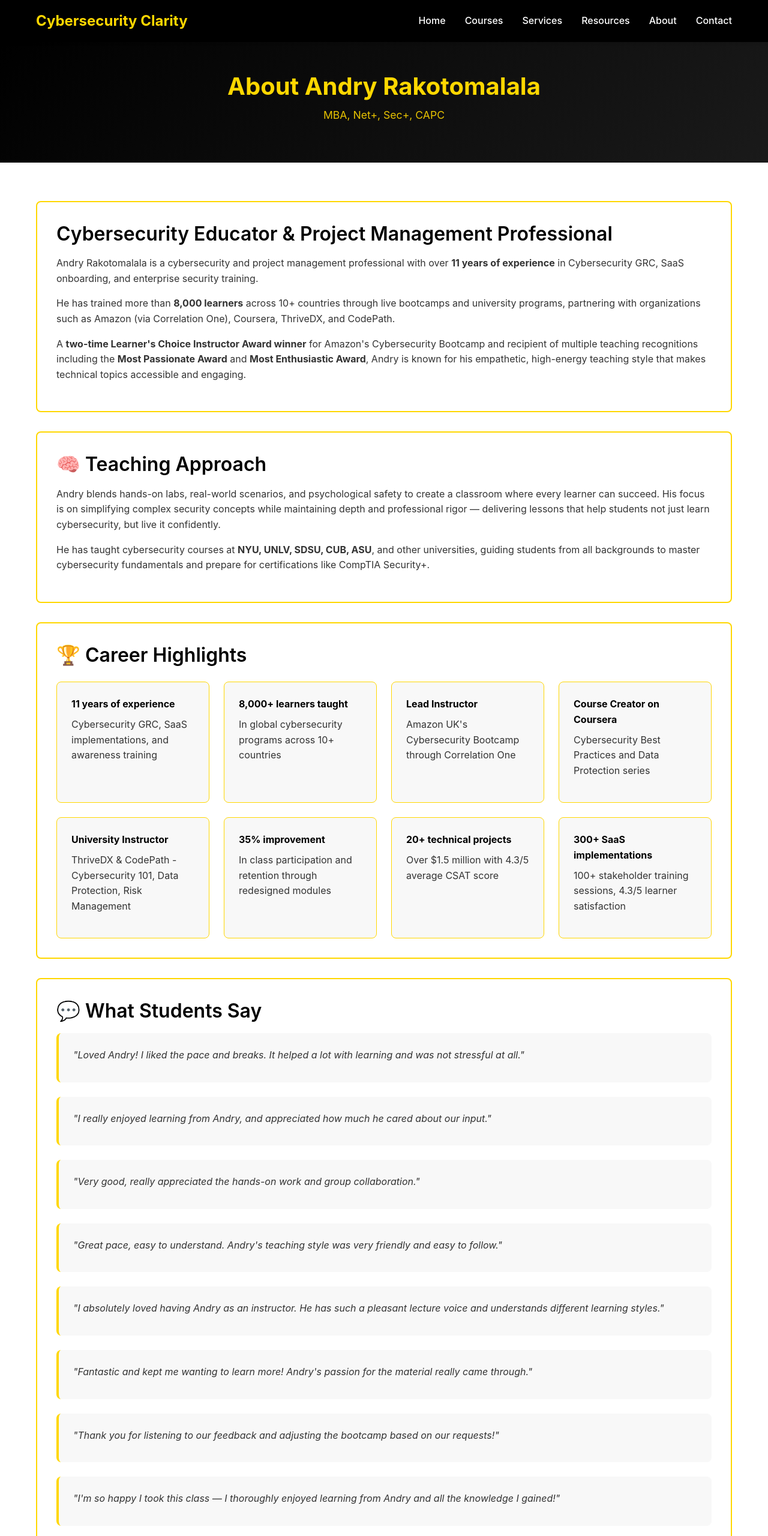
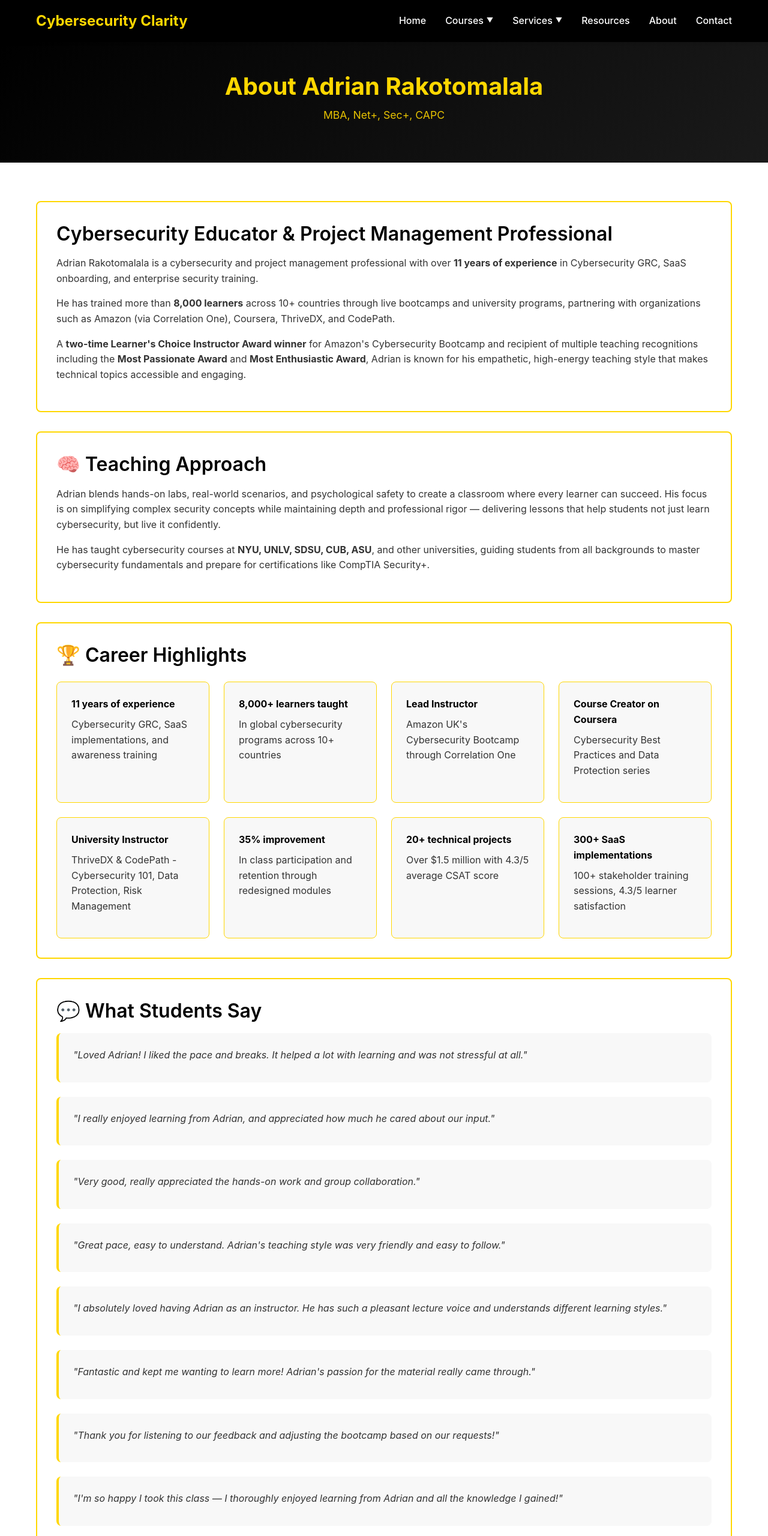
Before and after one commit to cybersecurityclarity/cybersecurity-clarity, a plain HTML site: page about.html in a window 1280 px wide. Shown: the top 2560 px of the page at 60% size. Drawn offline with Linux system fonts and the light colour scheme.

Commit message:
Update about.html

```diff
--- a/about.html
+++ b/about.html
@@ -3,8 +3,8 @@
 <head>
     <meta charset="UTF-8">
     <meta name="viewport" content="width=device-width, initial-scale=1.0">
-    <meta name="description" content="Meet Andry Rakotomalala - Cybersecurity educator with 11 years of experience training over 8,000 learners worldwide.">
-    <title>About Andry Rakotomalala - Cybersecurity Clarity</title>
+    <meta name="description" content="Meet Adrian Rakotomalala - Cybersecurity educator with 11 years of experience training over 8,000 learners worldwide.">
+    <title>About Adrian Rakotomalala - Cybersecurity Clarity</title>
     <link rel="stylesheet" href="css/style.css">
 </head>
 <body>
@@ -15,8 +15,20 @@
                 <a href="index.html" class="logo">Cybersecurity Clarity</a>
                 <ul class="nav-links">
                     <li><a href="index.html">Home</a></li>
-                    <li><a href="courses.html">Courses</a></li>
-                    <li><a href="services.html">Services</a></li>
+                    <li class="dropdown">
+                        <a href="courses.html">Courses</a>
+                        <ul class="dropdown-menu">
+                            <li><a href="course.html">Cybersecurity 101</a></li>
+                            <li><a href="ai-101.html">AI 101 (Coming Soon)</a></li>
+                        </ul>
+                    </li>
+                    <li class="dropdown">
+                        <a href="services.html">Services</a>
+                        <ul class="dropdown-menu">
+                            <li><a href="web-design.html">Website Design</a></li>
+                            <li><a href="career-coaching.html">Career Coaching</a></li>
+                        </ul>
+                    </li>
                     <li><a href="resources.html">Resources</a></li>
                     <li><a href="about.html">About</a></li>
                     <li><a href="contact.html">Contact</a></li>
@@ -28,7 +40,7 @@
     <!-- Hero Section -->
     <section class="about-hero">
         <div class="container">
-            <h1>About Andry Rakotomalala</h1>
+            <h1>About Adrian Rakotomalala</h1>
             <p class="credentials">MBA, Net+, Sec+, CAPC</p>
         </div>
     </section>
@@ -38,15 +50,15 @@
         <div class="container">
             <div class="about-section">
                 <h2>Cybersecurity Educator & Project Management Professional</h2>
-                <p>Andry Rakotomalala is a cybersecurity and project management professional with over <strong>11 years of experience</strong> in Cybersecurity GRC, SaaS onboarding, and enterprise security training.</p>
+                <p>Adrian Rakotomalala is a cybersecurity and project management professional with over <strong>11 years of experience</strong> in Cybersecurity GRC, SaaS onboarding, and enterprise security training.</p>
                 <p>He has trained more than <strong>8,000 learners</strong> across 10+ countries through live bootcamps and university programs, partnering with organizations such as Amazon (via Correlation One), Coursera, ThriveDX, and CodePath.</p>
-                <p>A <strong>two-time Learner's Choice Instructor Award winner</strong> for Amazon's Cybersecurity Bootcamp and recipient of multiple teaching recognitions including the <strong>Most Passionate Award</strong> and <strong>Most Enthusiastic Award</strong>, Andry is known for his empathetic, high-energy teaching style that makes technical topics accessible and engaging.</p>
+                <p>A <strong>two-time Learner's Choice Instructor Award winner</strong> for Amazon's Cybersecurity Bootcamp and recipient of multiple teaching recognitions including the <strong>Most Passionate Award</strong> and <strong>Most Enthusiastic Award</strong>, Adrian is known for his empathetic, high-energy teaching style that makes technical topics accessible and engaging.</p>
             </div>
 
             <!-- Teaching Approach -->
             <div class="about-section">
                 <h2>🧠 Teaching Approach</h2>
-                <p>Andry blends hands-on labs, real-world scenarios, and psychological safety to create a classroom where every learner can succeed. His focus is on simplifying complex security concepts while maintaining depth and professional rigor — delivering lessons that help students not just learn cybersecurity, but live it confidently.</p>
+                <p>Adrian blends hands-on labs, real-world scenarios, and psychological safety to create a classroom where every learner can succeed. His focus is on simplifying complex security concepts while maintaining depth and professional rigor — delivering lessons that help students not just learn cybersecurity, but live it confidently.</p>
                 <p>He has taught cybersecurity courses at <strong>NYU, UNLV, SDSU, CUB, ASU</strong>, and other universities, guiding students from all backgrounds to master cybersecurity fundamentals and prepare for certifications like CompTIA Security+.</p>
             </div>
 
@@ -94,11 +106,11 @@
                 <h2>💬 What Students Say</h2>
 
                 <div class="testimonial-card">
-                    <p>"Loved Andry! I liked the pace and breaks. It helped a lot with learning and was not stressful at all."</p>
+                    <p>"Loved Adrian! I liked the pace and breaks. It helped a lot with learning and was not stressful at all."</p>
                 </div>
 
                 <div class="testimonial-card">
-                    <p>"I really enjoyed learning from Andry, and appreciated how much he cared about our input."</p>
+                    <p>"I really enjoyed learning from Adrian, and appreciated how much he cared about our input."</p>
                 </div>
 
                 <div class="testimonial-card">
@@ -106,15 +118,15 @@
                 </div>
 
                 <div class="testimonial-card">
-                    <p>"Great pace, easy to understand. Andry's teaching style was very friendly and easy to follow."</p>
+                    <p>"Great pace, easy to understand. Adrian's teaching style was very friendly and easy to follow."</p>
                 </div>
 
                 <div class="testimonial-card">
-                    <p>"I absolutely loved having Andry as an instructor. He has such a pleasant lecture voice and understands different learning styles."</p>
+                    <p>"I absolutely loved having Adrian as an instructor. He has such a pleasant lecture voice and understands different learning styles."</p>
                 </div>
 
                 <div class="testimonial-card">
-                    <p>"Fantastic and kept me wanting to learn more! Andry's passion for the material really came through."</p>
+                    <p>"Fantastic and kept me wanting to learn more! Adrian's passion for the material really came through."</p>
                 </div>
 
                 <div class="testimonial-card">
@@ -122,7 +134,7 @@
                 </div>
 
                 <div class="testimonial-card">
-                    <p>"I'm so happy I took this class — I thoroughly enjoyed learning from Andry and all the knowledge I gained!"</p>
+                    <p>"I'm so happy I took this class — I thoroughly enjoyed learning from Adrian and all the knowledge I gained!"</p>
                 </div>
 
                 <p style="text-align: center; color: #888; font-size: 0.9rem; margin-top: 1rem;">All testimonials sourced from verified student feedback and internal teaching evaluations (2024-2025 cohorts)</p>
@@ -131,7 +143,7 @@
             <!-- Mission -->
             <div class="about-section">
                 <h2>🎓 Mission</h2>
-                <p>Andry founded <strong>Cybersecurity Clarity</strong> to help everyday people understand and apply cybersecurity best practices without fear or jargon. His mission is to make cybersecurity accessible, practical, and empowering — bridging the gap between professional-grade knowledge and real-world protection for individuals and small businesses.</p>
+                <p>Adrian founded <strong>Cybersecurity Clarity</strong> to help everyday people understand and apply cybersecurity best practices without fear or jargon. His mission is to make cybersecurity accessible, practical, and empowering — bridging the gap between professional-grade knowledge and real-world protection for individuals and small businesses.</p>
                 <blockquote style="font-size: 1.3rem; text-align: center; color: #000; font-style: italic; margin: 2rem 0; padding: 1rem; border-left: 4px solid #FFD700;">
                     "Cybersecurity doesn't have to be scary — it just needs to be clear."
                 </blockquote>
@@ -139,7 +151,7 @@
 
             <!-- Call to Action -->
             <div class="cta-box">
-                <h3>Connect with Andry</h3>
+                <h3>Connect with Adrian</h3>
                 <div class="cta-links">
                     <a href="quiz.html" class="btn btn-secondary">Take the Cybersecurity Self-Audit</a>
                     <a href="https://www.linkedin.com/in/andryrakotomalala" target="_blank" class="btn btn-secondary">Connect on LinkedIn</a>
@@ -153,7 +165,7 @@
     <footer class="footer">
         <div class="container">
             <p>&copy; 2024 Cybersecurity Clarity. Empowering users with security knowledge.</p>
-            <p><a href="resources.html">Free Resources</a> • <a href="quiz.html">Take the Audit</a> • <a href="about.html">About Andry</a></p>
+            <p><a href="resources.html">Free Resources</a> • <a href="quiz.html">Take the Audit</a> • <a href="about.html">About Adrian</a></p>
         </div>
     </footer>
 </body>
```
